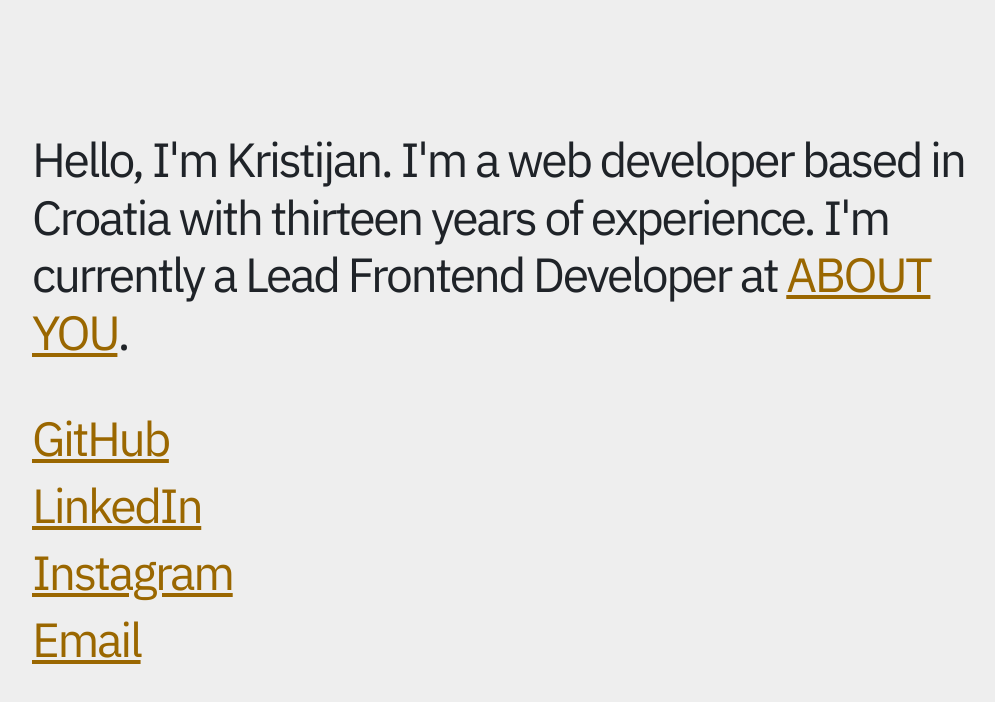
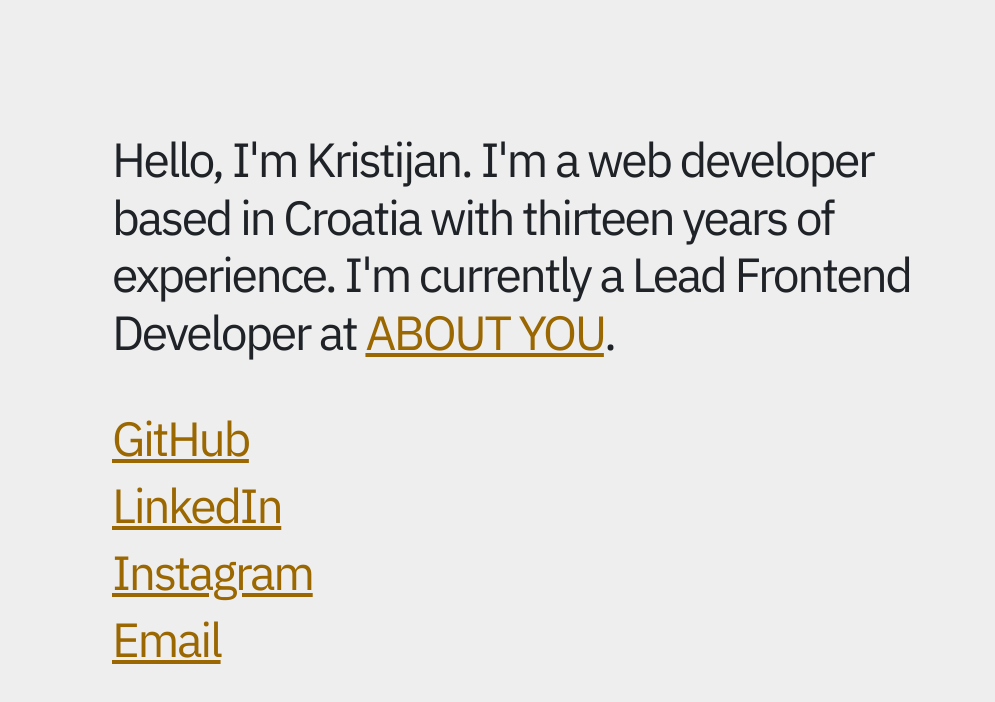
Before and after one commit to kristijanbambir/kristijanbambir.github.com, a Next.js app: page / in a window 1280 px wide. Shown: the top 702 px of the page, without its empty margins (128-1123 px from the left). Built offline with nearby package versions, Linux system fonts and the light colour scheme.

Commit message:
Change layout

```diff
--- a/src/app/globals.css
+++ b/src/app/globals.css
@@ -5,10 +5,11 @@
 }
 
 body {
-  color: var(--text-color);
+  padding: 0 20px;
   background-color: var(--background-color);
   font-family: var(--body-font);
   font-weight: 400;
+  color: var(--text-color);
 }
 
 a {
@@ -27,3 +28,15 @@
     color-scheme: dark;
   }
 }
+
+@media (min-width: 640px) {
+  body {
+    padding: 0 40px;
+  }
+}
+
+@media (min-width: 1280px) {
+  body {
+    padding: 0 60px;
+  }
+}
--- a/src/app/page.module.css
+++ b/src/app/page.module.css
@@ -2,11 +2,10 @@
   display: flex;
   flex-direction: column;
   justify-content: center;
-  gap: 0;
   min-height: 100svh;
+  max-width: 800px;
   margin: 0 auto;
-  padding: 0 20px;
-  font-size: clamp(26px, 4.5vw, 48px);
+  font-size: clamp(30px, 4.5vw, 48px);
   line-height: 1.2;
   letter-spacing: -0.05em;
 }
@@ -36,17 +35,7 @@
 }
 
 @media (min-width: 640px) {
-  .main {
-    padding: 0 40px;
-  }
-
   .title {
     font-size: 12vw;
   }
 }
-
-@media (min-width: 1280px) {
-  .main {
-    padding: 0 160px;
-  }
-}
```
